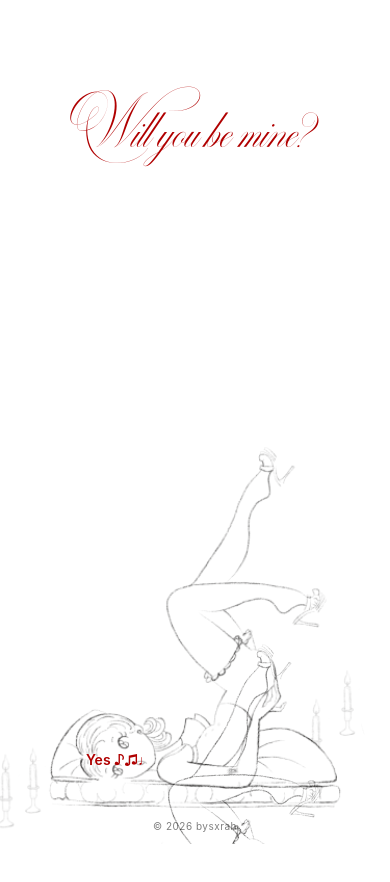
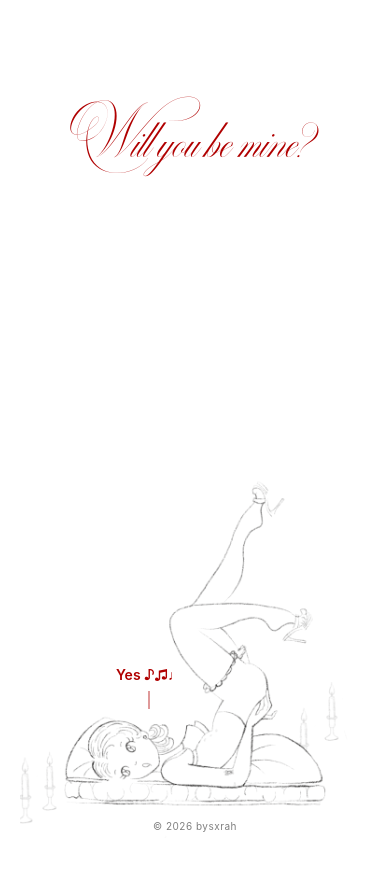
Before and after one commit to bysxrah/will-you-be-my-valentine, a plain HTML site: page index.html in a window 390 px wide. Before the commit the page ends 844 px from the top, so only its background shows below. Drawn offline with Linux system fonts and the light colour scheme.

Commit message:
Add files via upload

```diff
--- a/style.css
+++ b/style.css
@@ -146,26 +146,20 @@ html, body {
   text-decoration: none;
 }
 
+/* ================= MOBILE ================= */
+
 @media (max-width: 768px) {
 
   .desktop-layout { display: none; }
 
-  html, body {
-    height: 100%;
-    overflow: hidden;
-  }
-
   .mobile-layout {
-    position: relative;
-    height: 100vh;
     display: flex;
     flex-direction: column;
     align-items: center;
-    justify-content: flex-start;
-
-    /* THIS is the key */
-    background: url("images/mobile-bg.png") no-repeat center bottom;
-    background-size: contain;
+    height: 100vh;
+    padding: 30px 20px 60px 20px;
+    text-align: center;
+    position: relative;
   }
 
   .mobile-title {
@@ -173,29 +167,78 @@ html, body {
   font-size: 36px;
   font-weight: normal;
   color: #b00000;
-    margin-top: 60px;
+
+  margin-top: 40px;   /* ← add this */
+  margin-bottom: 30px;
 }
+
+
+  .mobile-bg {
+    width: 100%;
+    max-width: 420px;
+    height: auto;
+    object-fit: contain;
+    margin-top: -150px;
+  }
+
+  /* MOBILE YES BUTTON */
 
   .mobile-yes {
   position: absolute;
-    bottom: 140px;
-    left: 80px;
+  top: auto;
+  left: 110px;
+  bottom: 250px;
   font-size: 14px;
 }
 
+/* Thin vertical line under YES */
+.mobile-yes::after {
+  content: "";
+  position: absolute;
+  top: 26px;              /* distance below text */
+  left: 50%;
+  transform: translateX(-50%);
+  width: 1px;
+  height: 18px;           /* line length */
+  background-color: #b00000;
+  opacity: 0.8;
+}
+
+
+  /* MOBILE NO BUTTON — FIXED */
+
   .mobile-no {
     position: absolute;
-    bottom: 140px;
-    right: 80px;
-    font-size: 14px;
+    top: auto;        /* clear desktop top */
+    left: auto;       /* clear desktop left */
+    bottom: 2850px;
+    right: 50px;
+    font-size: 12px;
   }
 
-  /* scale popover */
+  /* Mobile popover scale */
+
   .envelope-wrapper {
     width: 320px;
   }
+
+  .letter-text {
+    font-size: 24px;
   }
 
+  .letter-body {
+    font-size: 11px;
+    margin-top: -15px;
+  }
+
+  .letter-links {
+    margin-top: -5px;
+  }
+
+  .emoji-link {
+    font-size: 18px;
+  }
+}
 /* ================= COPYRIGHT ================= */
 
 .copyright {
```
Lines whose indentation alone changed are shown as unchanged.
